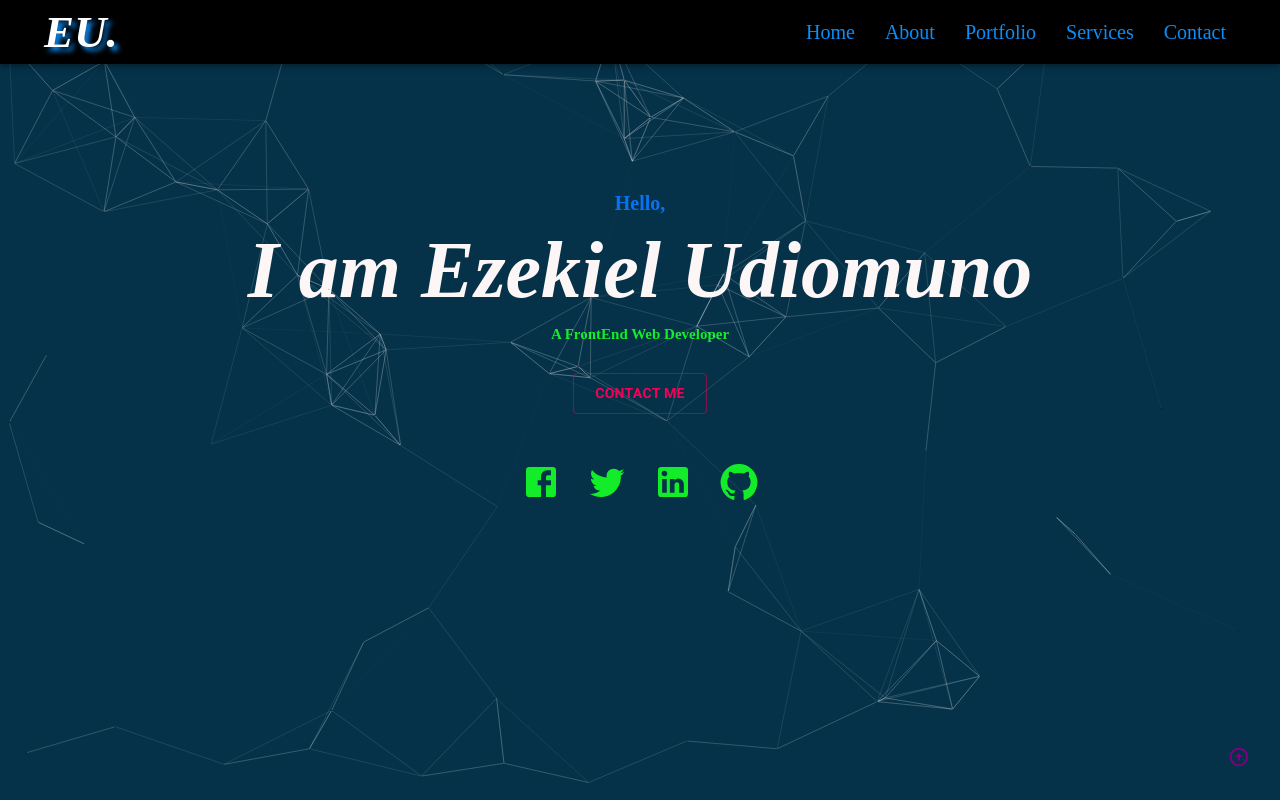
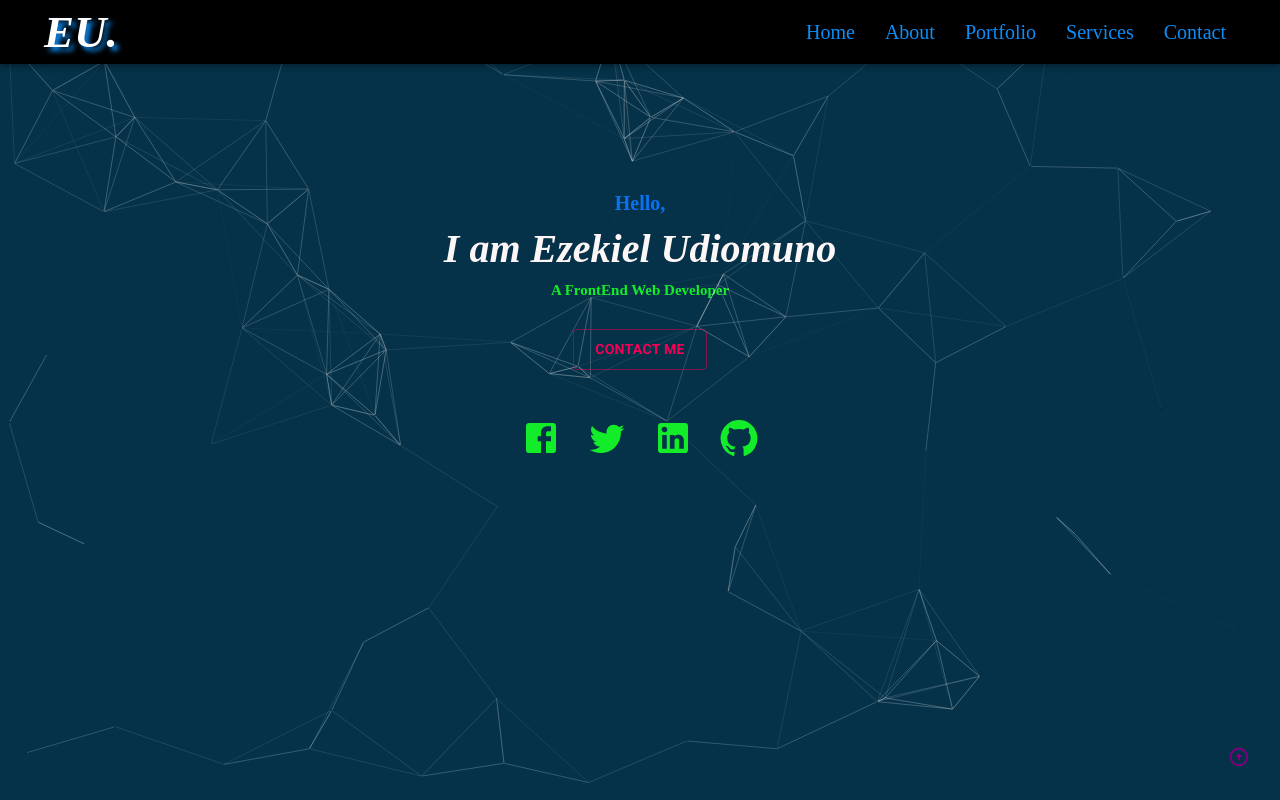
Before and after one commit to uezekiel-mufin/myportfolio, a React (Create React App) app: page / in a window 1280 px wide. Built offline with nearby package versions, Linux system fonts and the light colour scheme.

Commit message:
fourth commit

```diff
--- a/src/Components/Home/Home.jsx
+++ b/src/Components/Home/Home.jsx
@@ -25,7 +25,7 @@ const Home = () => {
       >
         Hello,
       </motion.h5>
-      <h2 style={{ fontWeight: 900, fontSize: 80, fontStyle: "italic" }}>
+      <h2 style={{ fontWeight: 700, fontSize: 40, fontStyle: "italic" }}>
         I am Ezekiel Udiomuno
       </h2>
       <h2 style={{ display: "flex", color: "#13ed29" }}>
```
